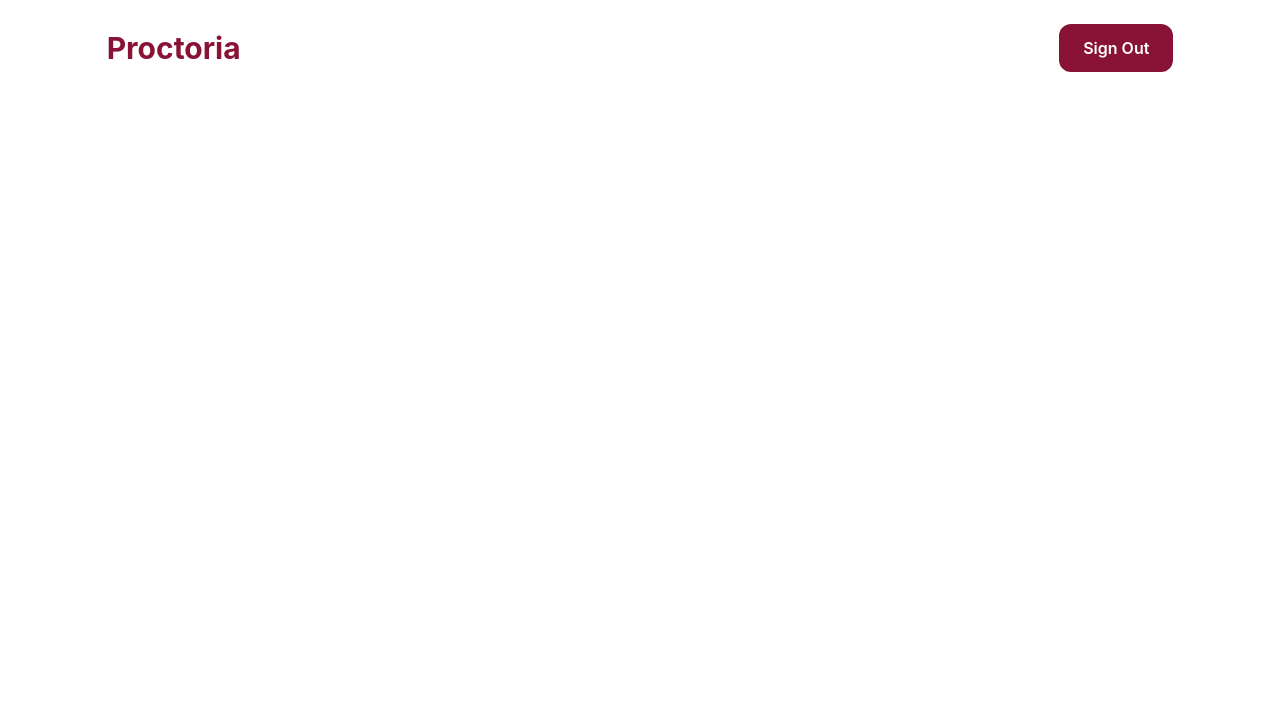
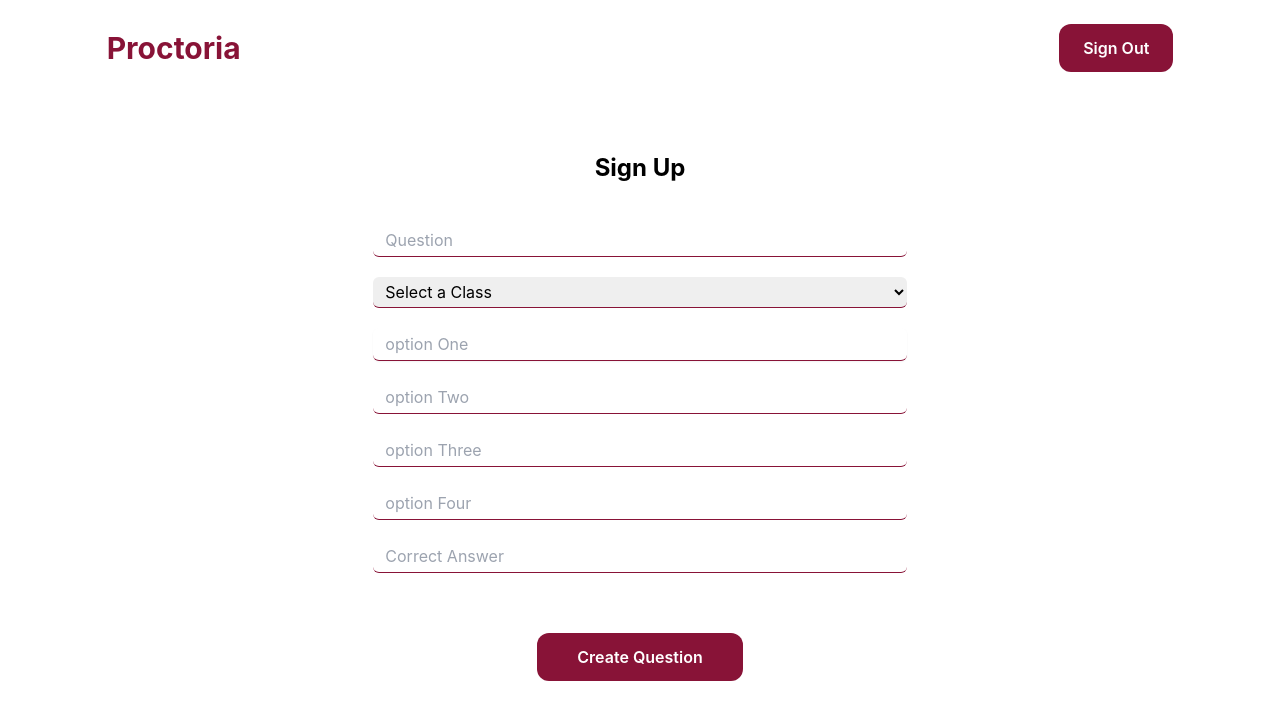
Before and after one commit to obeespace/Proctoria_frontend, a React (Create React App) app: page /admin/createquestion in a window 1280 px wide. Before the commit this address had no page. Shown: the top 720 px of the page. Built offline with nearby package versions, Linux system fonts and the light colour scheme.

Commit message:
Admin section created and create question completed

```diff
--- a/src/App.js
+++ b/src/App.js
@@ -7,6 +7,8 @@ import Signin from './components/Signin';
 import Questions from './components/Questions';
 import Prequestions from './components/Prequestions';
 import ShowQuestion from './components/ShowQuestion';
+import CreateQuestion from './components/Admin/CreateQuestion';
+import Admin from './components/Admin/Admin';
 
 function App() {
   return (
@@ -19,6 +21,8 @@ function App() {
       <Route path='/questions' element={<Questions/>}/>
       <Route path='/instructions' element={<Prequestions/>}/>
       <Route path='/questions/questiondetails/:id' element={<ShowQuestion/>}/>
+      <Route path='/admin' element={<Admin/>}/>
+      <Route path='/admin/createquestion' element={<CreateQuestion/>}/>
 
 
       {/* <Route path='/create/books' element={<CreateBook/>}/>
--- /dev/null
+++ b/src/components/Admin/Admin.js
@@ -0,0 +1,9 @@
+import React from 'react'
+
+const Admin = () => {
+  return (
+    <div>Admin</div>
+  )
+}
+
+export default Admin
--- /dev/null
+++ b/src/components/Admin/CreateQuestion.js
@@ -0,0 +1,140 @@
+import React, { useState } from "react";
+import "react-toastify/dist/ReactToastify.css";
+import { ToastContainer, toast } from "react-toastify";
+import axios from "axios";
+import { useNavigate } from "react-router-dom";
+
+const CreateQuestion = () => {
+  const [question, setQuestion] = useState("");
+  const [classnumber, setClassNumber] = useState("");
+  const [optionOne, setOptionOne] = useState("");
+  const [optionTwo, setOptionTwo] = useState("");
+  const [optionThree, setOptionThree] = useState("");
+  const [optionFour, setOptionFour] = useState("");
+  const [correctAnswer, setCorrectAnswer] = useState("");
+  const navigate = useNavigate();
+
+
+  const handleSubmit = (event) => {
+    if (!question || !classnumber || !optionOne || !optionTwo || !optionThree || !optionFour || !correctAnswer ) {
+        toast.error("Kindly fill up all fields");
+        event.preventDefault();
+        return;
+      }
+
+    const data = {
+      question: question,
+      classnumber: classnumber,
+      answerOne : optionOne,
+      answerTwo : optionTwo,
+      answerThree : optionThree,
+      answerFour : optionFour,
+      correctAnswer : correctAnswer,
+    };
+
+    axios.post('http://localhost:3007/api/question/', data)
+    .then((res) => {
+      toast.success("Question created successfully");
+      setTimeout(() => {
+        navigate("/admin");
+      }, 3000);
+    })
+    .catch((err) => {
+      toast.error(err.response.data.message);
+    })
+  }
+
+  return (
+    <div className="mt-20 lg:w-5/12 w-5/6 mx-auto">
+      <p className="text-2xl text-center font-bold">Sign Up</p>
+      <div className="mt-10">
+        <input
+          className="border-b border-rose-900 px-3 py-1 w-full mb-5 rounded-md placeholder:text-gray-400 outline-none"
+          type="text"
+          id="question"
+          placeholder="Question"
+          name="question"
+          value={question}
+          onChange={(e) => setQuestion(e.target.value)}
+          required
+        />
+
+        <select value={classnumber} onChange={(e) => setClassNumber(e.target.value)} className="border-b border-rose-900 w-full px-2 py-1 mb-5 rounded-md placeholder:text-gray-400 outline-none">
+          <option value="">Select a Class</option>
+          <option value="1">Class 1</option>
+          <option value="2">Class 2</option>
+          <option value="3">Class 3</option>
+          <option value="4">Class 4</option>
+          <option value="5">Class 5</option>
+        </select>
+
+        <input
+          className="border-b border-rose-900 shadow-sm px-3 py-1 w-full mb-5 rounded-md placeholder:text-gray-400 outline-none"
+          type="text"
+          id="optionOne"
+          placeholder="option One"
+          name="optionOne"
+          value={optionOne}
+          onChange={(e) => setOptionOne(e.target.value)}
+          required
+        />
+
+        <input
+          className="border-b border-rose-900 px-3 py-1 w-full mb-5 rounded-md placeholder:text-gray-400 outline-none"
+          type="text"
+          id="optionTwo"
+          placeholder="option Two"
+          name="optionTwo"
+          value={optionTwo}
+          onChange={(e) => setOptionTwo(e.target.value)}
+          required
+        />
+
+        <input
+          className="border-b border-rose-900 px-3 py-1 w-full mb-5 rounded-md placeholder:text-gray-400 outline-none"
+          type="text"
+          id="optionThree"
+          placeholder="option Three"
+          name="optionThree"
+          value={optionThree}
+          onChange={(e) => setOptionThree(e.target.value)}
+          required
+        />
+
+        <input
+          className="border-b border-rose-900 px-3 py-1 w-full mb-5 rounded-md placeholder:text-gray-400 outline-none"
+          type="text"
+          id="optionFour"
+          placeholder="option Four"
+          name="optionFour"
+          value={optionFour}
+          onChange={(e) => setOptionFour(e.target.value)}
+          required
+        />
+
+        <input
+          className="border-b border-rose-900 px-3 py-1 w-full mb-5 rounded-md placeholder:text-gray-400 outline-none"
+          type="text"
+          id="correctAnswer"
+          placeholder="Correct Answer"
+          name="correctAnswer"
+          value={correctAnswer}
+          onChange={(e) => setCorrectAnswer(e.target.value)}
+          required
+        />
+
+        <div className="flex justify-center">
+          <button
+            onClick={handleSubmit}
+            className="bg-rose-900 mt-10 px-10 font-semibold py-3 w-max mb-3 rounded-xl text-white"
+          >
+            Create Question
+          </button>
+        </div>
+        <ToastContainer />
+      </div>
+    </div>
+  );
+};
+
+export default CreateQuestion;
--- /dev/null
+++ b/src/components/Admin/DeleteQuestion.js
@@ -0,0 +1,9 @@
+import React from 'react'
+
+const DeleteQuestion = () => {
+  return (
+    <div>DeleteQuestion</div>
+  )
+}
+
+export default DeleteQuestion
--- /dev/null
+++ b/src/components/Admin/EditQuestions.js
@@ -0,0 +1,9 @@
+import React from 'react'
+
+const EditQuestions = () => {
+  return (
+    <div>EditQuestions</div>
+  )
+}
+
+export default EditQuestions
--- a/src/components/ShowQuestion.js
+++ b/src/components/ShowQuestion.js
@@ -30,7 +30,7 @@ const ShowQuestion = () => {
       toast.success("option submitted successfully");
           setTimeout(() => {
             navigate("/questions");
-          }, 3000);
+          }, 1500);
     })
     .catch((err) => {
       console.log(err)
```
